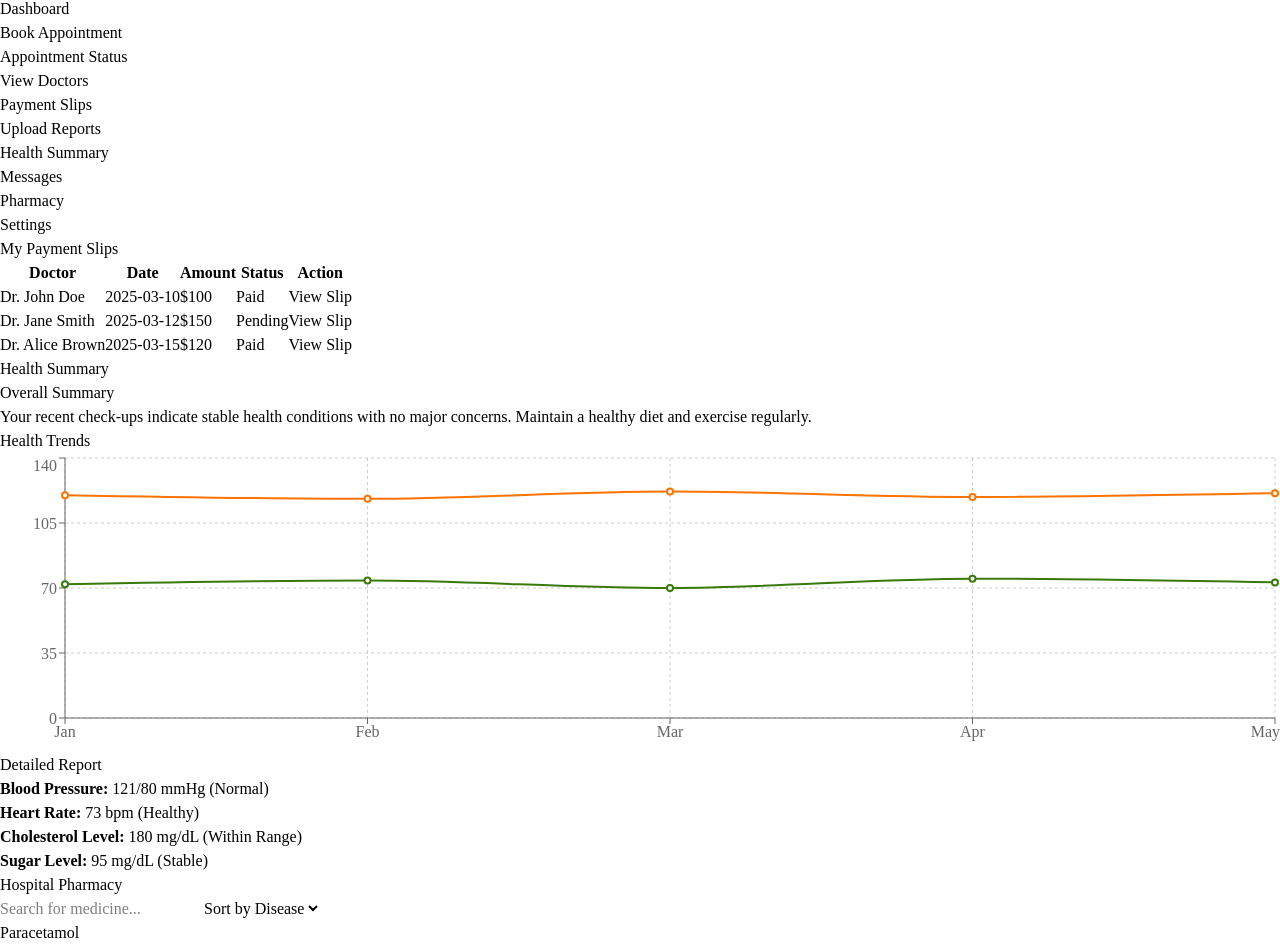
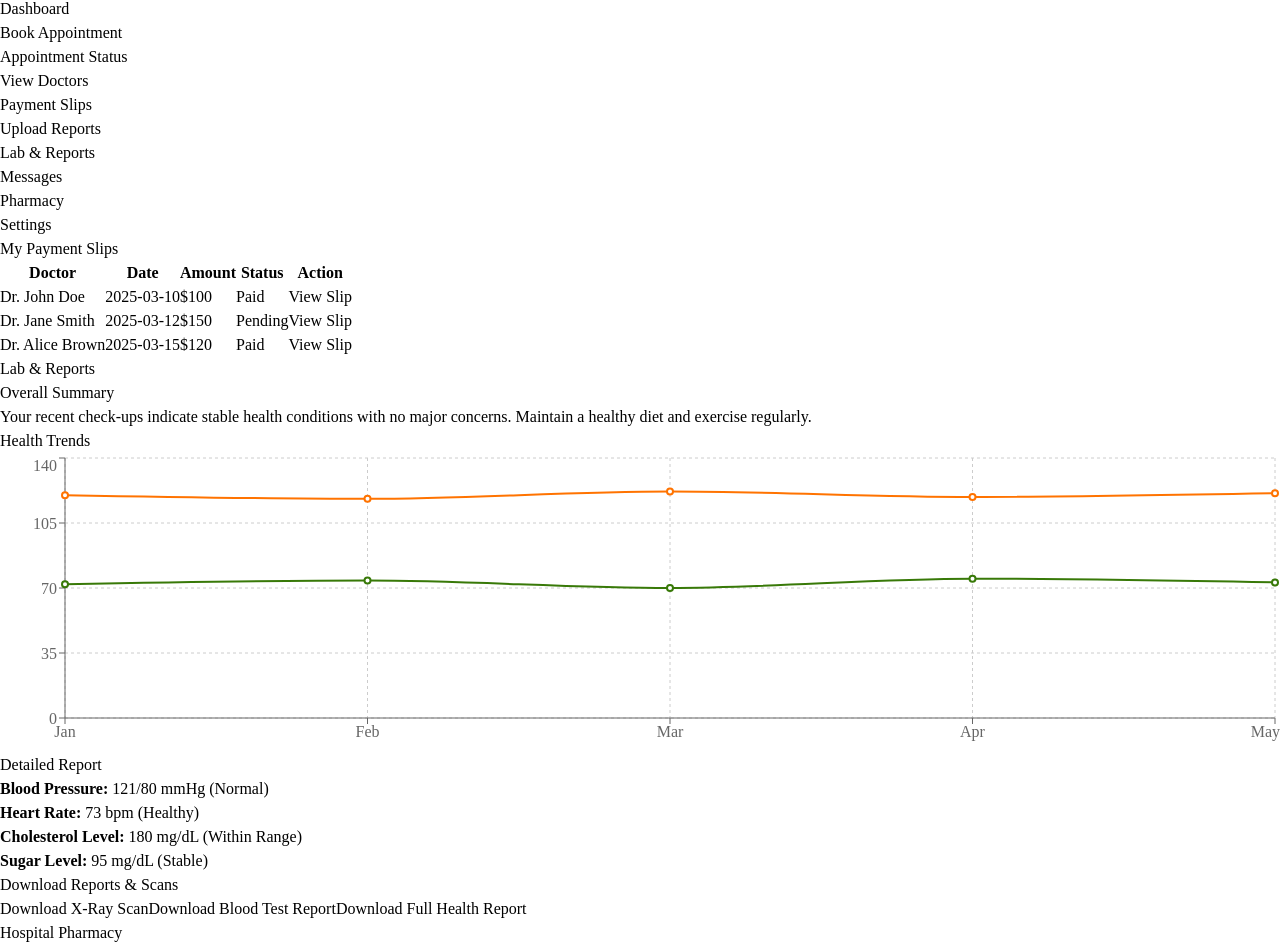
Before and after one commit to saurav-10-khanal/first, a React (Vite) app in the folder project1/: page / in a window 1280 px wide. Shown: the part 3618-4566 px from the top of the page. Built offline with nearby package versions, Linux system fonts and the light colour scheme.

Commit message:
Download Report

```diff
--- a/project1/src/HealthSummary.jsx
+++ b/project1/src/HealthSummary.jsx
@@ -12,7 +12,7 @@ const mockHealthData = [
 const HealthSummary = () => {
   return (
     <div className="min-h-screen bg-blue-50 text-gray-900 p-6">
-      <h1 className="text-4xl font-bold text-center mb-6">Health Summary</h1>
+      <h1 className="text-4xl font-bold text-center mb-6">Lab & Reports</h1>
 
       <div className="max-w-4xl mx-auto bg-white shadow-lg rounded-lg p-6">
         <h2 className="text-2xl font-semibold mb-4">Overall Summary</h2>
@@ -41,6 +41,15 @@ const HealthSummary = () => {
             <p><strong>Sugar Level:</strong> 95 mg/dL (Stable)</p>
           </div>
         </div>
+
+        <div className="mt-6">
+          <h3 className="text-xl font-semibold mb-4">Download Reports & Scans</h3>
+          <div className="bg-gray-100 p-4 rounded-lg flex flex-col gap-2">
+            <button className="bg-blue-500 text-white py-2 px-4 rounded-lg hover:bg-blue-600">Download X-Ray Scan</button>
+            <button className="bg-blue-500 text-white py-2 px-4 rounded-lg hover:bg-blue-600">Download Blood Test Report</button>
+            <button className="bg-blue-500 text-white py-2 px-4 rounded-lg hover:bg-blue-600">Download Full Health Report</button>
+          </div>
+        </div>
       </div>
     </div>
   );
--- a/project1/src/PSidebar.jsx
+++ b/project1/src/PSidebar.jsx
@@ -61,7 +61,7 @@ const PatientSidebar = () => {
             </li>
             <li>
               <div className="block py-2 px-3 rounded hover:bg-gray-700 cursor-pointer">
-                Health Summary
+                Lab & Reports
               </div>
             </li>
             <li>
```
